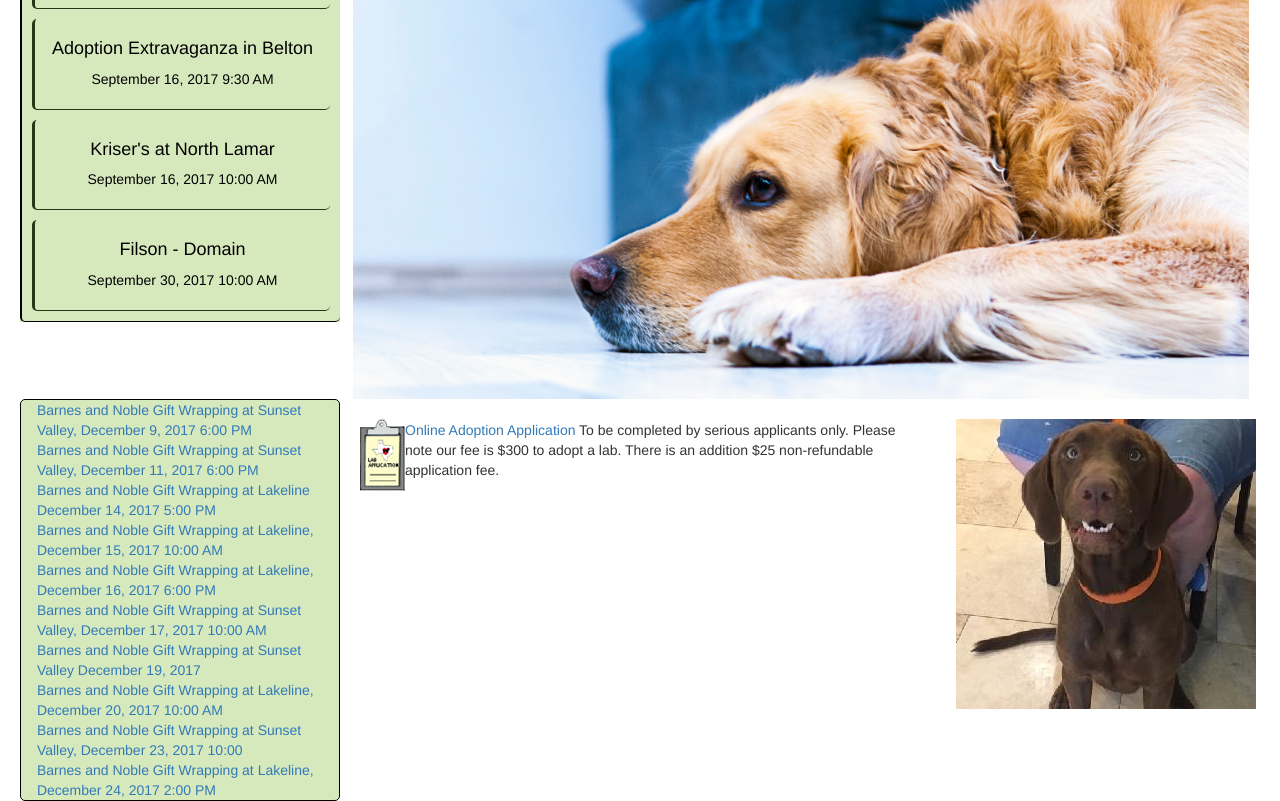
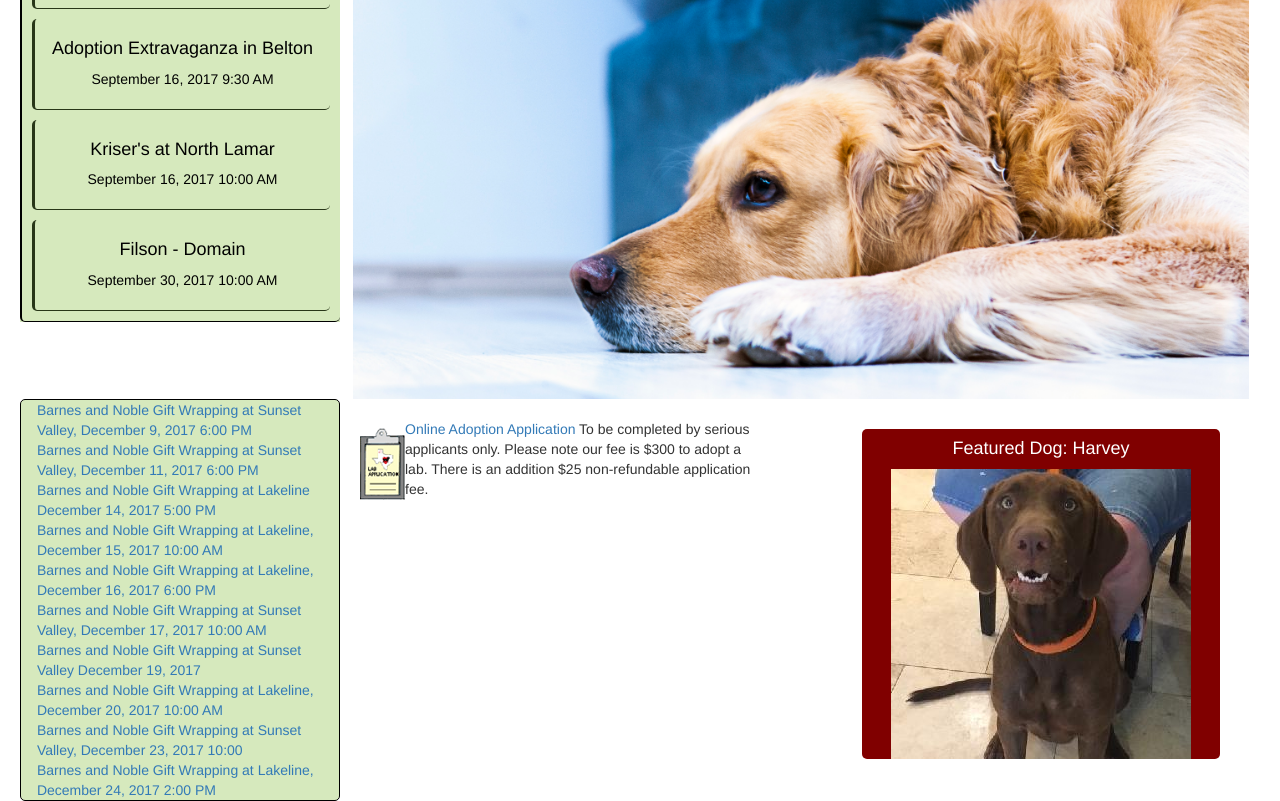
Before and after one commit to Gatyr/hotlabtest, a PHP site: page / in a window 1280 px wide. Shown: the part 927-1728 px from the top of the page. Run offline with PHP 8.4, Linux system fonts and the light colour scheme; some libraries are stand-ins or nearby versions.

Commit message:
pushing css changes

```diff
--- a/assets/css/style2.css
+++ b/assets/css/style2.css
@@ -70,7 +70,13 @@ html {
 .events-link a {
 	color: black;
 }
-
+#img-div {
+	text-align: center;
+	color: white;
+	background-color: maroon;
+	margin: 10px 4% 10px 4%;
+	border-radius: 5px;
+}
 @media screen and (min-width: 20em) {
 	.navbar {
 		background-size: auto 100%;
@@ -89,6 +95,33 @@ html {
 		text-align: center;
 		width: 90%;
 		margin: 0 5% 0 5%;
+	}
+	#events {
+		border: 1px solid black;
+		border-radius: 5px;
+		align-content: center;
+		background-color: #d6e9bd;
+		margin: 5%;
+
+	}
+	#inner-events {
+		width: 90%;
+		margin: 0 5% 0 5%;
+	}
+	#events a {
+		display: inline;
+	}
+	#events li {
+		display: inline;
+	}
+	#description-text {
+		margin-top: 30px;
+	}
+	#main-content-div img {
+		margin: 15px 0 15px 0;
+	}
+	#app-div {
+
 	}
 }
 
@@ -118,30 +151,7 @@ html {
 	#main-body-div {
 		height: 100%;
 	}
-	#events {
-		border: 1px solid black;
-		border-radius: 5px;
-		align-content: center;
-		background-color: #d6e9bd;
-		margin-top: 10px;
 
-	}
-	#inner-events {
-		width: 90%;
-		margin: 0 5% 0 5%;
-	}
-	#events a {
-		display: inline;
-	}
-	#events li {
-		display: inline;
-	}
-	#description-text {
-		margin-top: 30px;
-	}
-	#main-content-div img {
-		margin: 15px 0 15px 0;
-	}
 }
 
 @media screen and (min-width: 66.75em) {
@@ -185,14 +195,11 @@ html {
 		width: 40%;
 		align-content: right;
 	}
-	#img-div img {
-		float: right;
-	}
 	#app-div {
 		position: relative;
 		float: left;
 		display: inline;
-		width: 60%;
+		width: 45%;
 	}
 	#application {
 		margin: 20px 0px 20px 20px;
--- a/index.html
+++ b/index.html
@@ -121,6 +121,7 @@
 
 				</div>
 				<div id="img-div">
+					<h4>Featured Dog: Harvey</h4>
 					<img src="./assets/images/harvey.jpg" alt="" />
 				</div>
 			</div>
```
